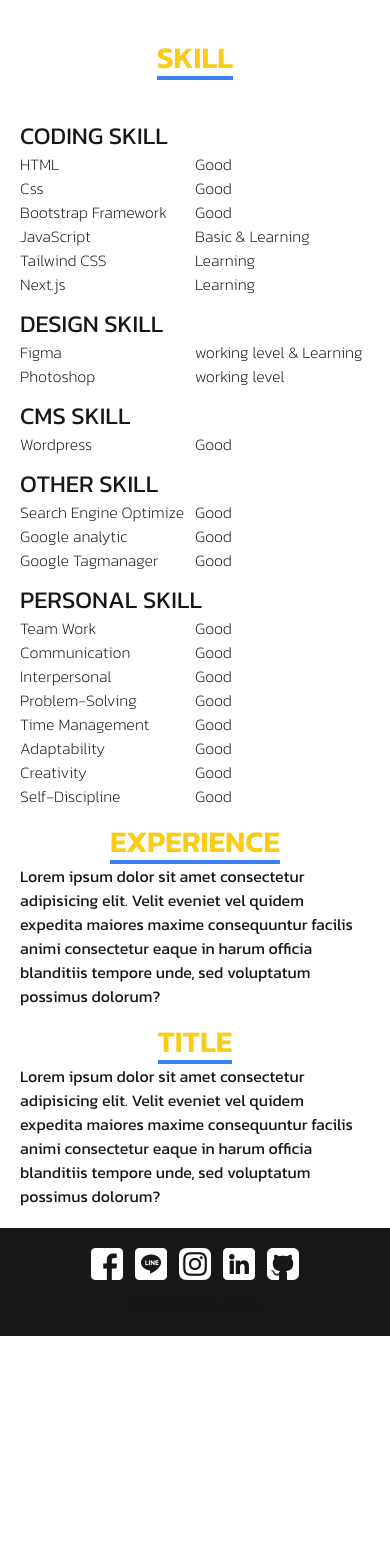
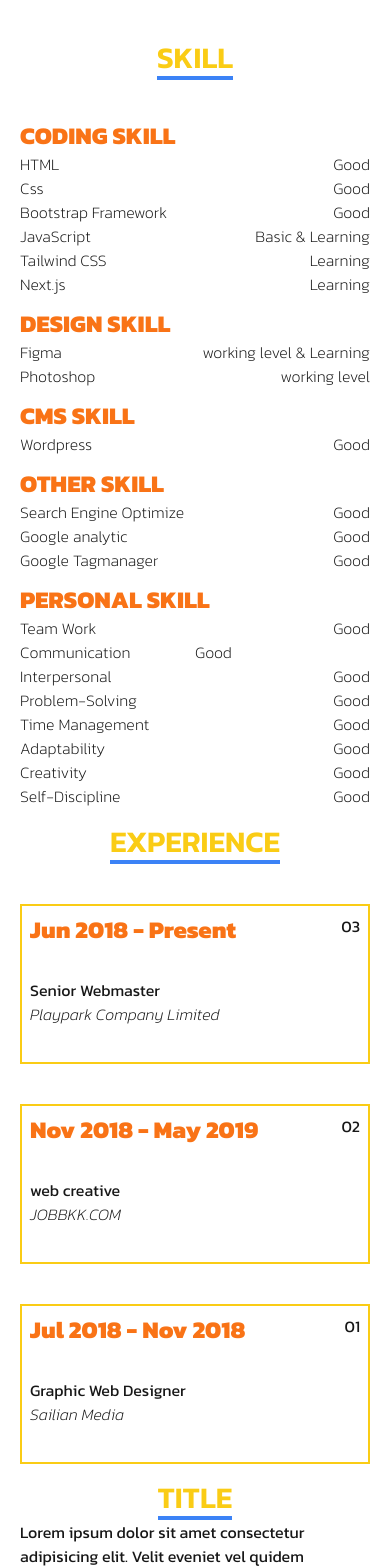
Before and after one commit to TopPic/resume, a Next.js app: page / in a window 390 px wide. Shown: the part 1588-3156 px from the top of the page. Before the commit the page ends 2924 px from the top, so only its background shows below. Built offline with nearby package versions, Linux system fonts and the light colour scheme.

Commit message:
add Experience

```diff
--- a/package.json
+++ b/package.json
@@ -11,7 +11,9 @@
   "dependencies": {
     "next": "^15.1.5",
     "react": "^19.0.0",
-    "react-dom": "^19.0.0"
+    "react-dom": "^19.0.0",
+    "sweetalert2": "^11.6.13",
+    "sweetalert2-react-content": "^5.1.0"
   },
   "devDependencies": {
     "@eslint/eslintrc": "^3",
--- /dev/null
+++ b/src/app/component/sweetalert.jsx
@@ -0,0 +1,74 @@
+// import React from 'react'
+import Swal from 'sweetalert2';
+
+
+const pp = () => {
+  Swal.fire({
+    title: 'Experience Overview',
+    html: `
+      <ul className="text-left">
+        <li>Managed and developed over 20 gaming websites for the company using HTML, CSS, JavaScript, and WordPress.</li>
+        <li>Developed Google Sheets API integration to display data on websites.</li>
+        <li>Maintained and renewed more than 20 company domains.</li>
+        <li>Coordinated with the system team on tactical web server management and web server maintenance.</li>
+        <li>Enhanced website security through WordPress Hardening.</li>
+        <li>Improved and developed SEO On-page for company websites.</li>
+        <li>Updated and revised website content.</li>
+        <li>Used Figma for basic website design.</li>
+        <li>Proficient in using Photoshop for website design.</li>
+        <li>Tested web app functionality during API pre-registration for games and web event operations.</li>
+        <li>Monitored and ensured the availability and functionality of all company websites.</li>
+      </ul>
+    `,
+    // icon: 'info',
+    confirmButtonText: 'Close',
+  });
+};
+
+const job = () => {
+  Swal.fire({
+    title: 'Experience Overview',
+    html: `
+      <ul className="text-left">
+        <li>Managed and developed over 20 gaming websites for the company using HTML, CSS, JavaScript, and WordPress.</li>
+        <li>Developed Google Sheets API integration to display data on websites.</li>
+        <li>Maintained and renewed more than 20 company domains.</li>
+        <li>Coordinated with the system team on tactical web server management and web server maintenance.</li>
+        <li>Enhanced website security through WordPress Hardening.</li>
+        <li>Improved and developed SEO On-page for company websites.</li>
+        <li>Updated and revised website content.</li>
+        <li>Used Figma for basic website design.</li>
+        <li>Proficient in using Photoshop for website design.</li>
+        <li>Tested web app functionality during API pre-registration for games and web event operations.</li>
+        <li>Monitored and ensured the availability and functionality of all company websites.</li>
+      </ul>
+    `,
+    // icon: 'info',
+    confirmButtonText: 'Close',
+  });
+};
+
+const Sailian = () => {
+  Swal.fire({
+    title: 'Experience Overview',
+    html: `
+      <ul className="text-left">
+        <li>Managed and developed over 20 gaming websites for the company using HTML, CSS, JavaScript, and WordPress.</li>
+        <li>Developed Google Sheets API integration to display data on websites.</li>
+        <li>Maintained and renewed more than 20 company domains.</li>
+        <li>Coordinated with the system team on tactical web server management and web server maintenance.</li>
+        <li>Enhanced website security through WordPress Hardening.</li>
+        <li>Improved and developed SEO On-page for company websites.</li>
+        <li>Updated and revised website content.</li>
+        <li>Used Figma for basic website design.</li>
+        <li>Proficient in using Photoshop for website design.</li>
+        <li>Tested web app functionality during API pre-registration for games and web event operations.</li>
+        <li>Monitored and ensured the availability and functionality of all company websites.</li>
+      </ul>
+    `,
+    // icon: 'info',
+    confirmButtonText: 'Close',
+  });
+};
+
+export { pp, job, Sailian };
--- a/src/app/page.jsx
+++ b/src/app/page.jsx
@@ -1,7 +1,11 @@
-import React from "react";
+'use client';
+import React, { useState } from "react";
 import Image from "next/image";
-import Link from "next/link";
+import {pp, job, Sailian} from "./component/sweetalert"
+
+
 export default function Home() {
+
   return (
     <>
       <div className="bg-main h-screen flex justify-center items-center">
@@ -111,63 +115,63 @@ export default function Home() {
             <p className="font-semibold text-3xl flex justify-center items-center uppercase">
               <span className=" border-b-4 border-b-blue-500 text-yellow-400">Skill</span>
             </p>
-            <h4 className="text-2xl uppercase mt-10">Coding Skill </h4>
+            <h4 className="text-2xl uppercase mt-10 text-orange-500 font-extrabold">Coding Skill </h4>
             <div className="grid grid-cols-2 sm:grid-cols-2 font-extralight">
               <p className="indent-0 sm:indent-5">HTML</p>
-              <p className="text-">Good</p>
+              <p className="text-right sm:text-left">Good</p>
             </div>
             <div className="grid grid-cols-2 sm:grid-cols-2 font-extralight">
               <p className="indent-0 sm:indent-5">Css</p>
-              <p>Good</p>
+              <p className="text-right sm:text-left">Good</p>
             </div>
             <div className="grid grid-cols-2 sm:grid-cols-2 font-extralight">
               <p className="indent-0 sm:indent-5">Bootstrap Framework</p>
-              <p>Good</p>
+              <p className="text-right sm:text-left">Good</p>
             </div>
             <div className="grid grid-cols-2 sm:grid-cols-2 font-extralight">
               <p className="indent-0 sm:indent-5">JavaScript</p>
-              <p>Basic & Learning</p>
+              <p className="text-right sm:text-left">Basic & Learning</p>
             </div>
 
             <div className="grid grid-cols-2 sm:grid-cols-2 font-extralight">
               <p className="indent-0 sm:indent-5">Tailwind CSS</p>
-              <p>Learning</p>
+              <p className="text-right sm:text-left">Learning</p>
             </div>
             <div className="grid grid-cols-2 sm:grid-cols-2 font-extralight">
               <p className="indent-0 sm:indent-5">Next.js</p>
-              <p>Learning</p>
+              <p className="text-right sm:text-left">Learning</p>
             </div>
-            <h4 className="text-2xl uppercase pt-3">Design Skill</h4>
+            <h4 className="text-2xl uppercase pt-3 text-orange-500 font-extrabold">Design Skill</h4>
             <div className="grid grid-cols-2 sm:grid-cols-2 font-extralight">
               <p className="indent-0 sm:indent-5">Figma</p>
-              <p>working level & Learning</p>
+              <p className="text-right sm:text-left">working level & Learning</p>
             </div>
             <div className="grid grid-cols-2 sm:grid-cols-2 font-extralight">
               <p className="indent-0 sm:indent-5">Photoshop</p>
-              <p>working level</p>
+              <p className="text-right sm:text-left">working level</p>
             </div>
-            <h4 className="text-2xl uppercase pt-3">CMS Skill</h4>
+            <h4 className="text-2xl uppercase pt-3 text-orange-500 font-extrabold">CMS Skill</h4>
             <div className="grid grid-cols-2 sm:grid-cols-2 font-extralight" >
               <p className="indent-0 sm:indent-5">Wordpress</p>
-              <p>Good</p>
+              <p className="text-right sm:text-left">Good</p>
             </div>
-            <h4 className="text-2xl uppercase pt-3">Other Skill</h4>
+            <h4 className="text-2xl uppercase pt-3 text-orange-500 font-extrabold">Other Skill</h4>
             <div className="grid grid-cols-2 sm:grid-cols-2 font-extralight">
               <p className="indent-0 sm:indent-5">Search Engine Optimize</p>
-              <p>Good</p>
+              <p className="text-right sm:text-left">Good</p>
             </div>
             <div className="grid grid-cols-2 sm:grid-cols-2 font-extralight">
               <p className="indent-0 sm:indent-5">Google analytic</p>
-              <p>Good</p>
+              <p className="text-right sm:text-left">Good</p>
             </div>
             <div className="grid grid-cols-2 sm:grid-cols-2 font-extralight">
               <p className="indent-0 sm:indent-5">Google Tagmanager</p>
-              <p>Good</p>
+              <p className="text-right sm:text-left">Good</p>
             </div>
-            <h4 className="text-2xl uppercase pt-3">Personal Skill</h4>
+            <h4 className="text-2xl uppercase pt-3 text-orange-500 font-extrabold">Personal Skill</h4>
             <div className="grid grid-cols-2 sm:grid-cols-2 font-extralight">
               <p className="indent-0 sm:indent-5">Team Work</p>
-              <p>Good</p>
+              <p className="text-right sm:text-left">Good</p>
             </div>
             <div className="grid grid-cols-2 sm:grid-cols-2 font-extralight">
               <p className="indent-0 sm:indent-5">Communication</p>
@@ -175,27 +179,27 @@ export default function Home() {
             </div>
             <div className="grid grid-cols-2 sm:grid-cols-2 font-extralight">
               <p className="indent-0 sm:indent-5">Interpersonal</p>
-              <p>Good</p>
+              <p className="text-right sm:text-left">Good</p>
             </div>
             <div className="grid grid-cols-2 sm:grid-cols-2 font-extralight">
               <p className="indent-0 sm:indent-5">Problem-Solving</p>
-              <p>Good</p>
+              <p className="text-right sm:text-left">Good</p>
             </div>
             <div className="grid grid-cols-2 sm:grid-cols-2 font-extralight">
               <p className="indent-0 sm:indent-5">Time Management</p>
-              <p>Good</p>
+              <p className="text-right sm:text-left">Good</p>
             </div>
             <div className="grid grid-cols-2 sm:grid-cols-2 font-extralight">
               <p className="indent-0 sm:indent-5">Adaptability</p>
-              <p>Good</p>
+              <p className="text-right sm:text-left">Good</p>
             </div>
             <div className="grid grid-cols-2 sm:grid-cols-2 font-extralight">
               <p className="indent-0 sm:indent-5">Creativity</p>
-              <p>Good</p>
+              <p className="text-right sm:text-left">Good</p>
             </div>
             <div className="grid grid-cols-2 sm:grid-cols-2 font-extralight">
               <p className="indent-0 sm:indent-5">Self-Discipline</p>
-              <p>Good</p>
+              <p className="text-right sm:text-left">Good</p>
             </div>
           </div>
 
@@ -203,12 +207,25 @@ export default function Home() {
             <p className="font-semibold text-3xl flex justify-center items-center uppercase">
               <span className=" border-b-4 border-b-blue-500 text-yellow-400">Experience</span>
             </p>
-            <p>
-              Lorem ipsum dolor sit amet consectetur adipisicing elit. Velit
-              eveniet vel quidem expedita maiores maxime consequuntur facilis
-              animi consectetur eaque in harum officia blanditiis tempore unde,
-              sed voluptatum possimus dolorum?
-            </p>
+            <div className="h-40 border-2 border-yellow-400 relative p-2 mt-10 hover:scale-95 duration-300 cursor-pointer" onClick={pp}>
+              <div className="absolute top-0 right-0 p-2">03 </div>
+              <div className="pb-8 text-2xl text-orange-500 font-extrabold">Jun 2018 - Present</div>
+              <p>Senior Webmaster</p>
+              <p className="font-extralight italic">Playpark Company Limited</p>
+            </div>
+            <div className="h-40 border-2 border-yellow-400 relative p-2 mt-10 hover:scale-95 duration-300 cursor-pointer" onClick={job}>
+              <div className="absolute top-0 right-0 p-2">02 </div>
+              <div className="pb-8 text-2xl text-orange-500 font-extrabold">Nov 2018 - May 2019</div>
+              <p>web creative</p>
+              <p className="font-extralight italic">JOBBKK.COM</p>
+            </div>
+            <div className="h-40 border-2 border-yellow-400 relative p-2 mt-10 hover:scale-95 duration-300 cursor-pointer" onClick={Sailian}>
+              <div className="absolute top-0 right-0 p-2">01 </div>
+              <div className="pb-8 text-2xl text-orange-500 font-extrabold">Jul 2018 - Nov 2018</div>
+              <p>Graphic Web Designer</p>
+              <p className="font-extralight italic">Sailian Media</p>
+            </div>
+
           </div>
 
           <div className="flex flex-col">
@@ -276,53 +293,7 @@ export default function Home() {
           <p className="text-center pt-3">© 2025 topic 2025</p>
         </div>
       </footer>
-      {/* <footer className="row-start-3 flex gap-6 flex-wrap items-center justify-center">
-        <a
-          className="flex items-center gap-2 hover:underline hover:underline-offset-4"
-          href="https://nextjs.org/learn?utm_source=create-next-app&utm_medium=appdir-template-tw&utm_campaign=create-next-app"
-          target="_blank"
-          rel="noopener noreferrer"
-        >
-          <Image
-            aria-hidden
-            src="/file.svg"
-            alt="File icon"
-            width={16}
-            height={16}
-          />
-          Learn
-        </a>
-        <a
-          className="flex items-center gap-2 hover:underline hover:underline-offset-4"
-          href="https://vercel.com/templates?framework=next.js&utm_source=create-next-app&utm_medium=appdir-template-tw&utm_campaign=create-next-app"
-          target="_blank"
-          rel="noopener noreferrer"
-        >
-          <Image
-            aria-hidden
-            src="/window.svg"
-            alt="Window icon"
-            width={16}
-            height={16}
-          />
-          Examples
-        </a>
-        <a
-          className="flex items-center gap-2 hover:underline hover:underline-offset-4"
-          href="https://nextjs.org?utm_source=create-next-app&utm_medium=appdir-template-tw&utm_campaign=create-next-app"
-          target="_blank"
-          rel="noopener noreferrer"
-        >
-          <Image
-            aria-hidden
-            src="/globe.svg"
-            alt="Globe icon"
-            width={16}
-            height={16}
-          />
-          Go to nextjs.org →
-        </a>
-      </footer> */}
+
     </>
   );
 }
```
Also changed, not shown: src/app/globals.css (+10 -1 lines), 1 other file (tests, documents, lock files or other folders).
